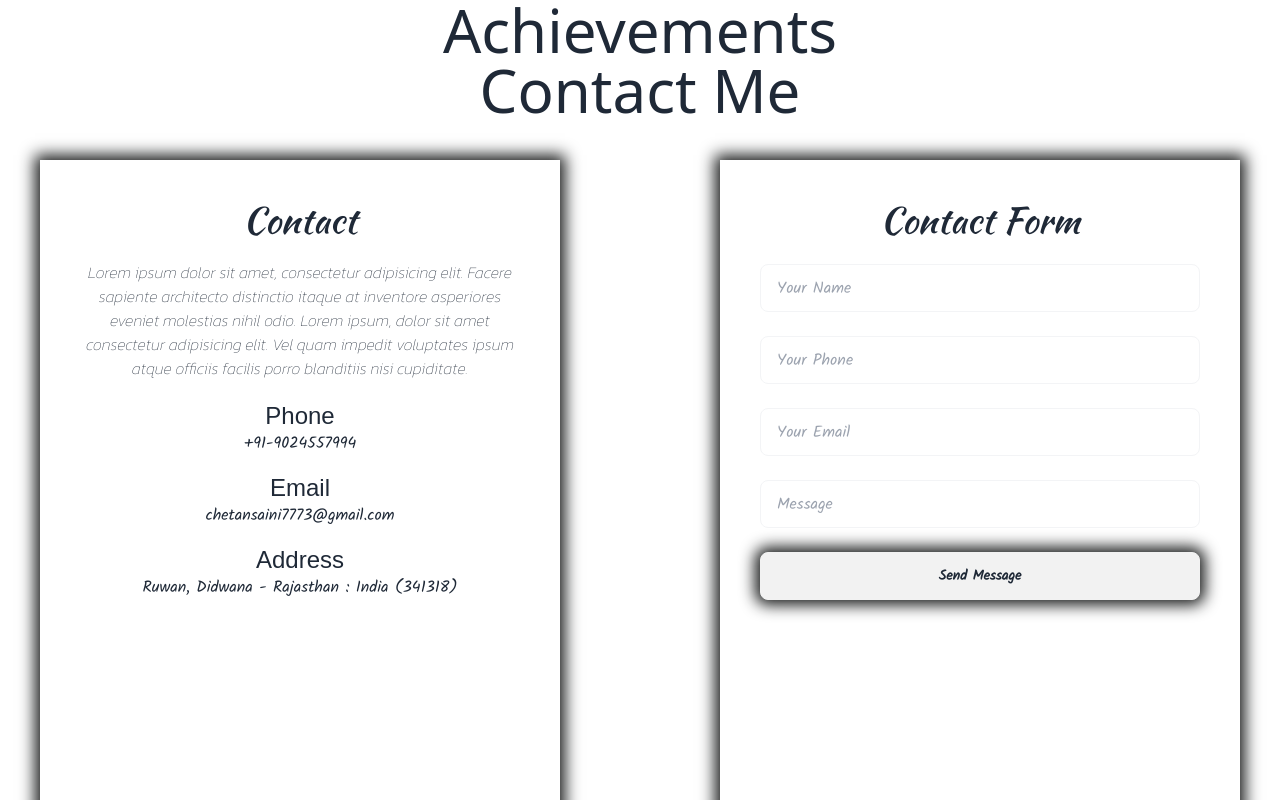
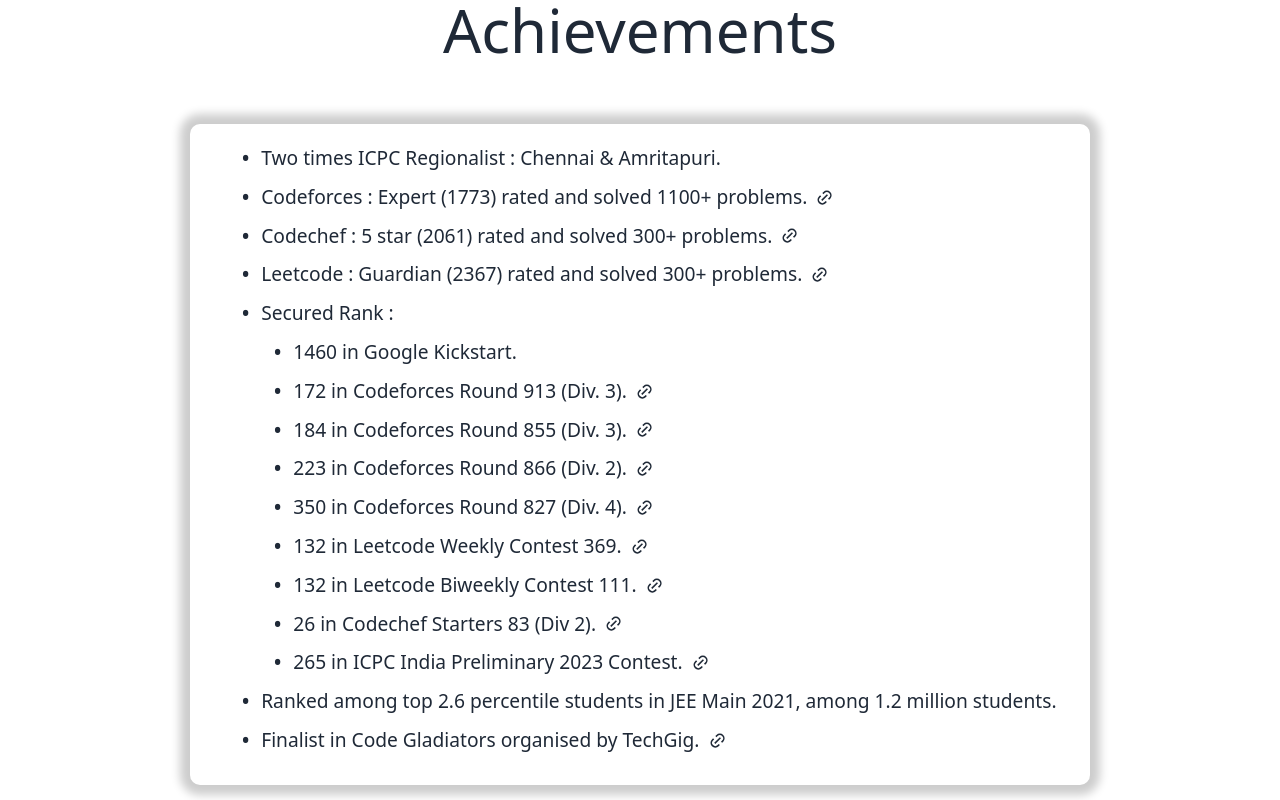
Before and after one commit to ChetanSaini12/Portfolio, a React (Create React App) app: page / in a window 1280 px wide. Shown: the part 2560-3360 px from the top of the page. Built offline with nearby package versions, Linux system fonts and the light colour scheme; a web font is replaced by a local one.

Commit message:
Achievements Added

```diff
--- a/package.json
+++ b/package.json
@@ -3,11 +3,13 @@
   "version": "0.1.0",
   "private": true,
   "dependencies": {
+    "@fortawesome/react-fontawesome": "^0.2.0",
     "@testing-library/jest-dom": "^5.17.0",
     "@testing-library/react": "^13.4.0",
     "@testing-library/user-event": "^13.5.0",
     "react": "^18.2.0",
     "react-dom": "^18.2.0",
+    "react-icons": "^4.12.0",
     "react-scripts": "5.0.1",
     "tailwindcss": "^3.4.0",
     "web-vitals": "^2.1.4"
--- a/src/App.css
+++ b/src/App.css
@@ -231,3 +231,48 @@
   box-shadow: 0px 0px 15px 5px rgb(23, 25, 25);
   /* transform: perspective(100vh) rotateZ(-10deg); */
 }
+
+.lst-items {
+  max-width: 900px;
+  margin: 4rem auto;
+  padding: 20px;
+  border-radius: 10px;
+  box-shadow: 0 0 10px 10px rgba(0, 0, 0, 0.2);
+}
+
+
+.lst-items li {
+  margin-bottom: 10px;
+  font-size: 1.2rem;
+  line-height: 1.5;
+  display: flex;
+  align-items: center;
+  margin-left: 2rem;
+}
+
+
+.lst-items .lst-points ul {
+  margin-top: 10px;
+  list-style-type: square;
+}
+
+.lst-items .lst-points ul li {
+  margin-left: 4rem;
+}
+
+.lst-items li::before {
+  content: "\2022";
+  display: inline-block;
+  width: 1em;
+  font-weight: 900;
+}
+
+/* .lst-items li:last-child {
+  font-weight: bold;
+  color: #28a745;
+}
+
+.lst-items li:nth-last-child(2) {
+  font-style: italic;
+  color: #ff8800;
+} */
--- a/src/Components/Achievements.jsx
+++ b/src/Components/Achievements.jsx
@@ -1,14 +1,53 @@
-import React from 'react'
+import React from "react";
+import { RiLinkM } from "react-icons/ri";
 
 function Achievements() {
   return (
-    <div>
+    <div className="achievements">
       <h1 className="text-center text-6xl">Achievements</h1>
-      <div>
-
+      <div className="lst-items">
+        <ul className="lst-points">
+          <li>
+            Two times ICPC Regionalist : Chennai & Amritapuri.
+          </li>
+          <li>Codeforces : Expert (1773) rated and solved 1100+ problems.<a className="ml-2" href="https://codeforces.com/profile/chetan_saini" target="_blank"><RiLinkM /></a></li>
+          <li>Codechef : 5 star (2061) rated and solved 300+ problems.<a className="ml-2" href="https://www.codechef.com/users/chetan_saini21" target="_blank"><RiLinkM /></a></li>
+          <li>Leetcode : Guardian (2367) rated and solved 300+ problems.<a className="ml-2" href="https://leetcode.com/chetan_saini21/" target="_blank"><RiLinkM /></a></li>
+          <li> Secured Rank : </li>
+          <ul>
+            <li>1460 in Google Kickstart.</li>
+            <li>172 in Codeforces Round 913 (Div. 3).<a className="ml-2" href="https://codeforces.com/contest/1907/standings/participant/169155237#p169155237" target="_blank"><RiLinkM /></a></li>
+            <li>184 in Codeforces Round 855 (Div. 3).<a className="ml-2" href="https://codeforces.com/contest/1800/standings/participant/150650563#p150650563" target="_blank"><RiLinkM /></a></li>
+            <li>223 in Codeforces Round 866 (Div. 2).<a className="ml-2" href="https://codeforces.com/contest/1820/standings/participant/153857862#p153857862" target="_blank"><RiLinkM /></a></li>
+            <li>350 in Codeforces Round 827 (Div. 4).<a className="ml-2" href="https://codeforces.com/contest/1742/standings/participant/141839175#p141839175" target="_blank"><RiLinkM /></a></li>
+            <li>132 in Leetcode Weekly Contest 369.<a className="ml-2" href="https://leetcode.com/contest/weekly-contest-369/ranking/6/" target="_blank"><RiLinkM /></a></li>
+            <li>132 in Leetcode Biweekly Contest 111.<a className="ml-2" href="https://leetcode.com/contest/biweekly-contest-111/ranking/6/" target="_blank"><RiLinkM /></a></li>
+            <li>26 in Codechef Starters 83 (Div 2).<a className="ml-2" href="https://www.codechef.com/rankings/START83B?itemsPerPage=100&order=asc&page=1&sortBy=rank" target="_blank"><RiLinkM /></a></li>
+            <li>265 in ICPC India Preliminary 2023 Contest.<a className="ml-2" href="https://codedrills.io/contests/icpc-india-preliminary-2023/scoreboard" target="_blank"><RiLinkM /></a></li>
+          </ul>
+          <li>
+            Ranked among top 2.6 percentile students in JEE Main 2021, among 1.2 million students.
+          </li>
+          <li>Finalist in Code Gladiators organised by TechGig.<a className="ml-2" href="https://www.techgig.com/codegladiators/top-ranker" target="_blank"><RiLinkM /></a></li>
+        </ul>
       </div>
     </div>
-  )
+  );
 }
 
-export default Achievements
+export default Achievements;
+{
+  /* • Codeforces : Expert (1773) rated and solved 1100+ problems.
+• Codechef : 5 star (2062) rated and solved 300+ problems.
+• Leetcode : Guardian (2291) rated and solved 300+ problems.
+• Secured Rank-
+• 1460 in Google Kickstart.
+• 184 in Codeforces Round 855 (Div. 3).
+• 223 in Codeforces Round 866 (Div. 2).
+• 351 in Codeforces Round 885 (Div. 2).
+• 193 in Leetcode Biweekly Contest 101.
+• 26 in Codechef Starters 83 (Div 2).
+• 340 in ICPC Kanpur-Mathura Site Preliminary Contest.
+• Ranked among top 2.6 percentile students in JEE Main 2021, among 1.2 million students.
+• Finalist in Code Gladiators organised by TechGig. */
+}
```
Also changed, not shown: 1 other file (tests, documents, lock files or other folders).
